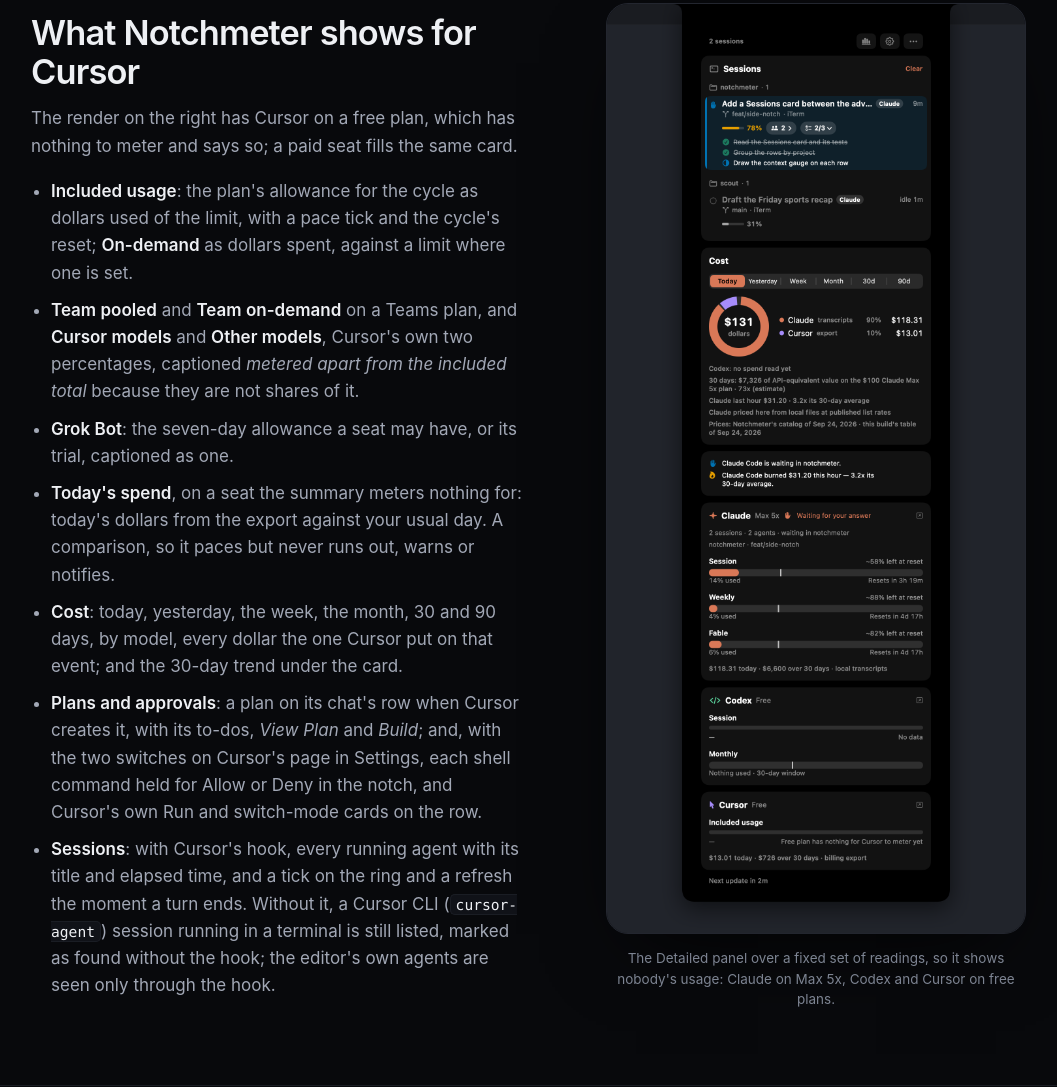
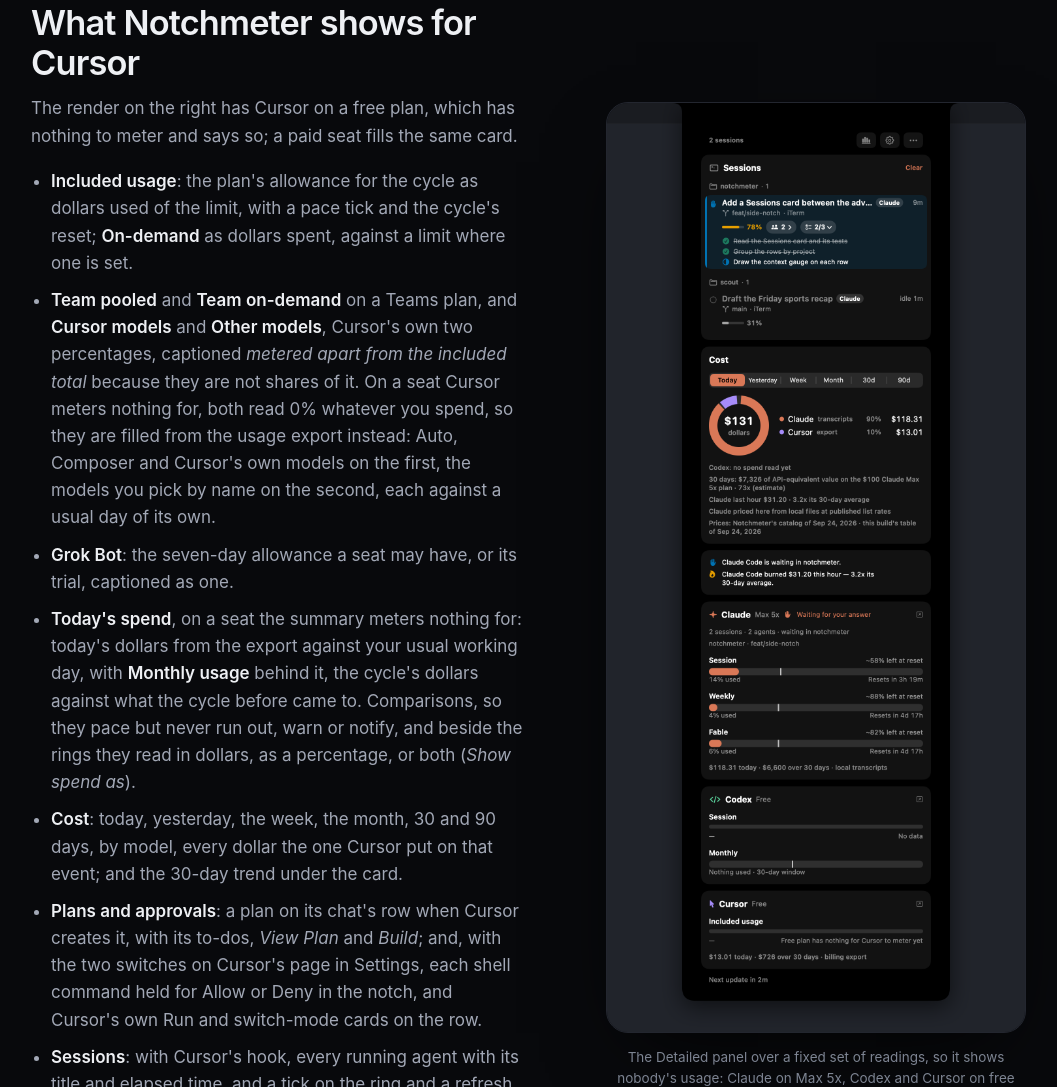
Before and after one commit to Amir-Hackett/notchmeter, a plain HTML site: page site/cursor-usage-tracker/index.html in a window 1280 px wide. Shown: the part 809-1896 px from the top of the page, without its empty margins (93-1150 px from the left). Drawn offline with Linux system fonts and the light colour scheme.

Commit message:
README and site: Cursor's spend meters, Show spend as, ring picks and Hide, file drop (#174)
The README and the site last described the rings as of 0.9.19. They now say
what 0.9.24 to 0.9.30 shipped: Today's spend, Monthly usage and the two model
meters on a Cursor seat that meters nothing; dollars, percent or both beside
the rings; rings set per assistant, where a hidden window keeps its ring; and
a file dropped on the notch. docs/features.md gains the Show spend as row and
the Hide rule.

Co-authored-by: Claude Fable 5.2 <noreply@anthropic.com>

```diff
--- a/site/cursor-usage-tracker/index.html
+++ b/site/cursor-usage-tracker/index.html
@@ -147,9 +147,9 @@
         <p>The render on the right has Cursor on a free plan, which has nothing to meter and says so; a paid seat fills the same card.</p>
         <ul class="lp-points">
           <li><strong>Included usage</strong>: the plan's allowance for the cycle as dollars used of the limit, with a pace tick and the cycle's reset; <strong>On-demand</strong> as dollars spent, against a limit where one is set.</li>
-          <li><strong>Team pooled</strong> and <strong>Team on-demand</strong> on a Teams plan, and <strong>Cursor models</strong> and <strong>Other models</strong>, Cursor's own two percentages, captioned <em>metered apart from the included total</em> because they are not shares of it.</li>
+          <li><strong>Team pooled</strong> and <strong>Team on-demand</strong> on a Teams plan, and <strong>Cursor models</strong> and <strong>Other models</strong>, Cursor's own two percentages, captioned <em>metered apart from the included total</em> because they are not shares of it. On a seat Cursor meters nothing for, both read 0% whatever you spend, so they are filled from the usage export instead: Auto, Composer and Cursor's own models on the first, the models you pick by name on the second, each against a usual day of its own.</li>
           <li><strong>Grok Bot</strong>: the seven-day allowance a seat may have, or its trial, captioned as one.</li>
-          <li><strong>Today's spend</strong>, on a seat the summary meters nothing for: today's dollars from the export against your usual day. A comparison, so it paces but never runs out, warns or notifies.</li>
+          <li><strong>Today's spend</strong>, on a seat the summary meters nothing for: today's dollars from the export against your usual working day, with <strong>Monthly usage</strong> behind it, the cycle's dollars against what the cycle before came to. Comparisons, so they pace but never run out, warn or notify, and beside the rings they read in dollars, as a percentage, or both (<em>Show spend as</em>).</li>
           <li><strong>Cost</strong>: today, yesterday, the week, the month, 30 and 90 days, by model, every dollar the one Cursor put on that event; and the 30-day trend under the card.</li>
           <li><strong>Plans and approvals</strong>: a plan on its chat's row when Cursor creates it, with its to-dos, <em>View Plan</em> and <em>Build</em>; and, with the two switches on Cursor's page in Settings, each shell command held for Allow or Deny in the notch, and Cursor's own Run and switch-mode cards on the row.</li>
           <li><strong>Sessions</strong>: with Cursor's hook, every running agent with its title and elapsed time, and a tick on the ring and a refresh the moment a turn ends. Without it, a Cursor CLI (<code>cursor-agent</code>) session running in a terminal is still listed, marked as found without the hook; the editor's own agents are seen only through the hook.</li>
```
Also changed, not shown: site/index.html (+3 -1 lines), 2 other files.
